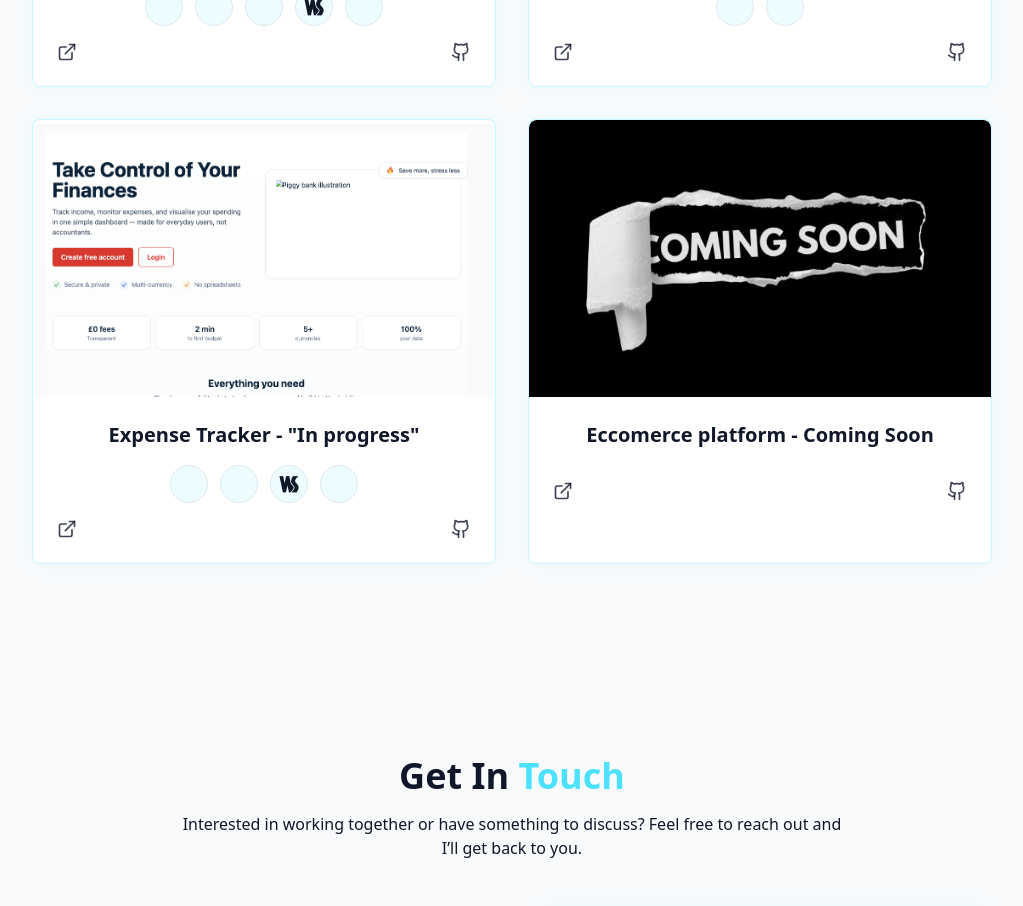
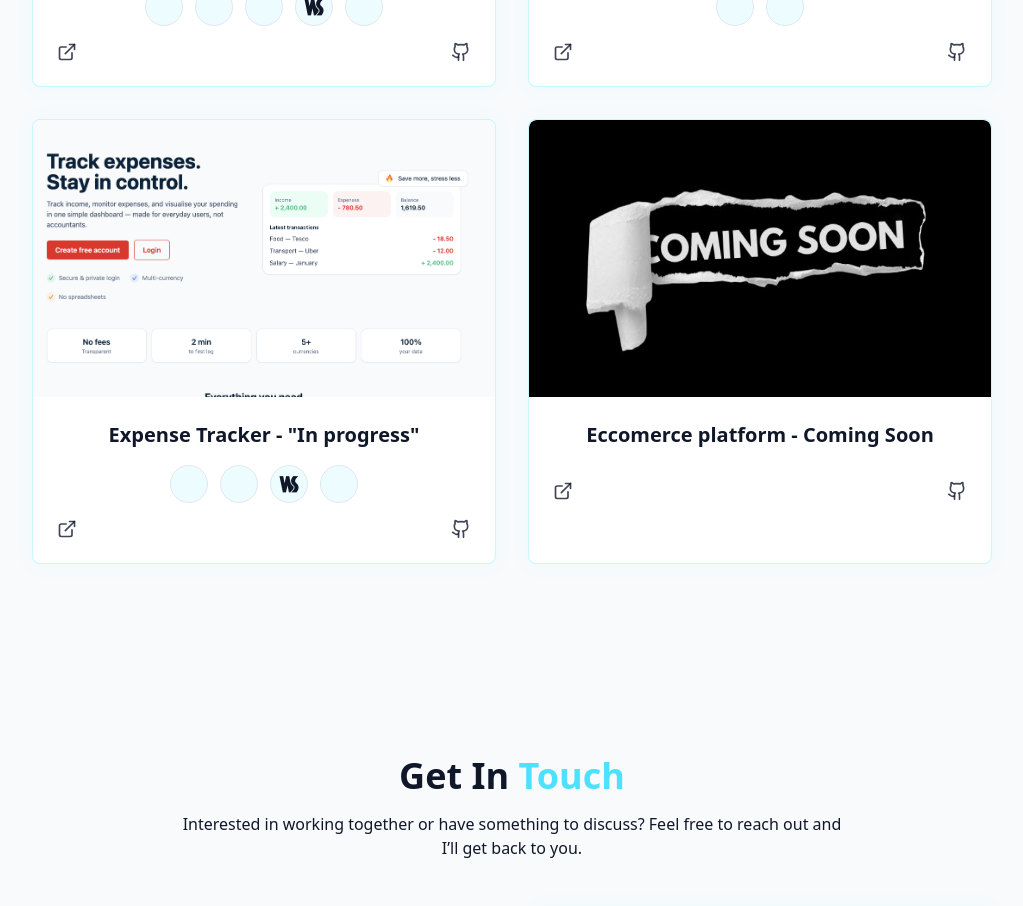
Before and after one commit to Chimajunior/Portfolio, a React (Vite) app: page / in a window 1280 px wide. Shown: the part 3060-3966 px from the top of the page, without its empty margins (128-1151 px from the left). Built offline with nearby package versions, Linux system fonts and the light colour scheme.

Commit message:
addeda picture for ep tracker

```diff
--- a/src/components/ProjectsSection.jsx
+++ b/src/components/ProjectsSection.jsx
@@ -26,7 +26,7 @@ const projects = [
     title: 'Expense Tracker - "In progress"',
     description:
     "",
-    image: "/projects/expense.png",
+    image: "/projects/expense1.png",
     tags: ["React", "Tailwind", "Express", "MongoDB"],
     demoUrl: "",
     githubUrl: "https://github.com/Chimajunior/Expense-Tracker",
@@ -38,8 +38,7 @@ const projects = [
     "",
     image: "/projects/coming.png",
     tags: [],
-    demoUrl: "",
-    githubUrl: "#",
+
   },
 ];
 
```
Also changed, not shown: public/projects/expense1.png (added).
